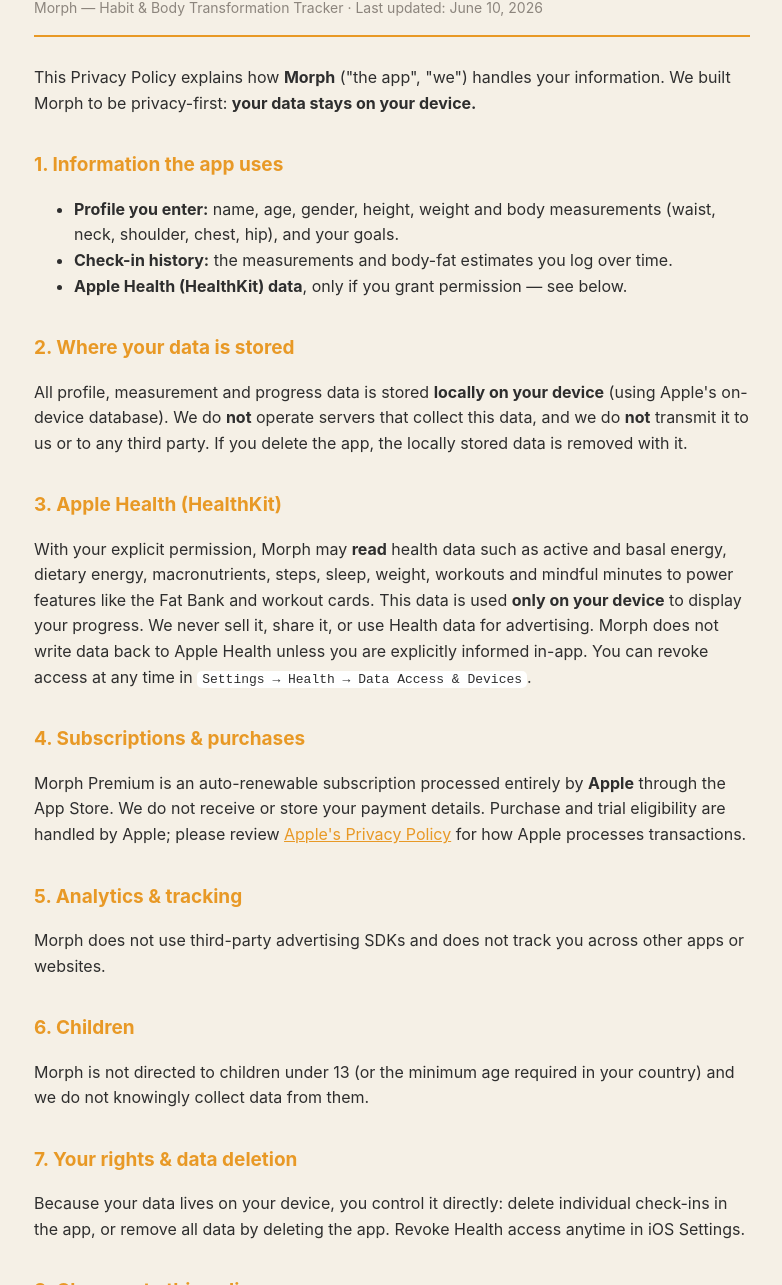
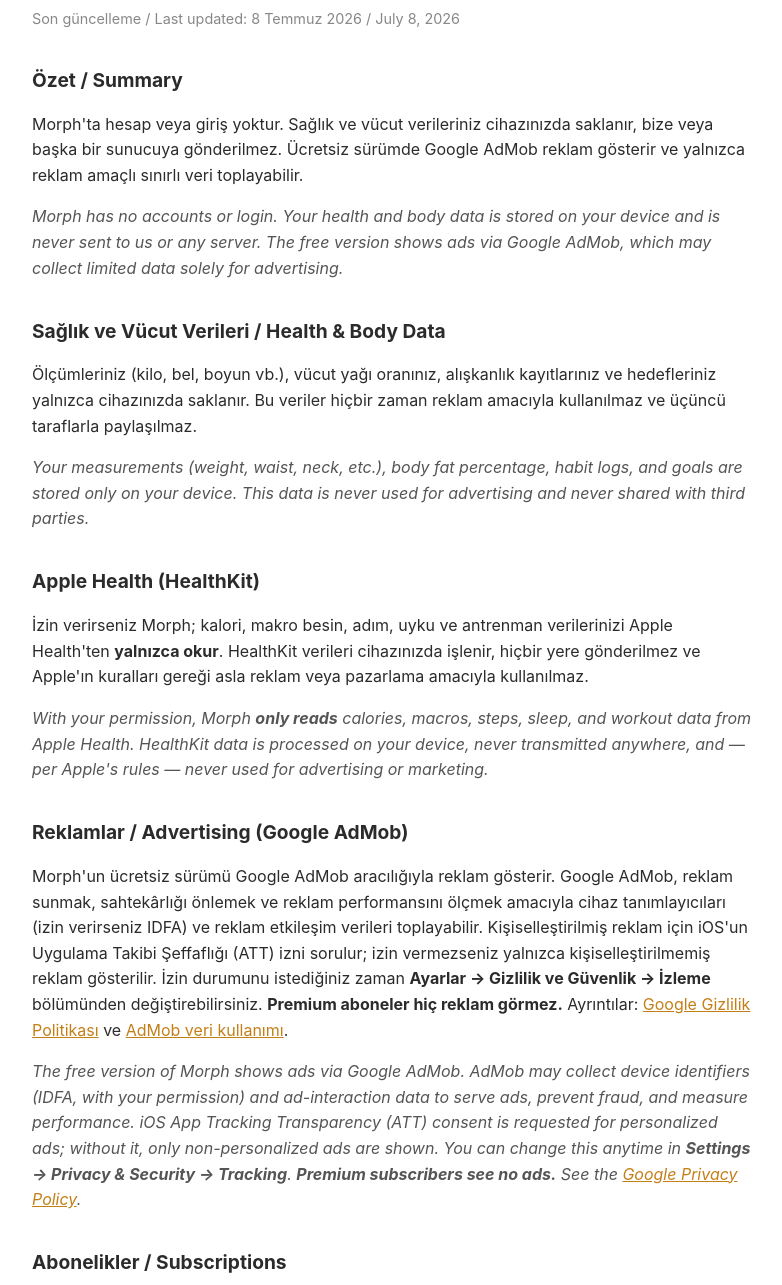
Before and after one commit to egeaccount123/body-legal, a plain HTML site: page privacy.html in a window 1280 px wide. Shown: the part 92-1377 px from the top of the page, without its empty margins (248-1030 px from the left). Drawn offline with Linux system fonts and the light colour scheme.

Commit message:
Add files via upload

```diff
--- a/privacy.html
+++ b/privacy.html
@@ -1,134 +1,91 @@
 <!DOCTYPE html>
-<html lang="en">
+<html lang="tr">
 <head>
-<meta charset="utf-8">
-<meta name="viewport" content="width=device-width, initial-scale=1">
-<title>Morph — Privacy Policy / Gizlilik Politikası</title>
+<meta charset="UTF-8">
+<meta name="viewport" content="width=device-width, initial-scale=1.0">
+<title>Morph — Gizlilik Politikası / Privacy Policy</title>
 <style>
-  :root { --amber:#E89926; --charcoal:#2E2E2E; --gray:#8C857D; --cream:#F5F0E6; }
-  * { box-sizing:border-box; }
-  body { margin:0; font-family:-apple-system,BlinkMacSystemFont,"Segoe UI",Roboto,Helvetica,Arial,sans-serif;
-         color:var(--charcoal); background:var(--cream); line-height:1.6; }
-  .wrap { max-width:760px; margin:0 auto; padding:40px 22px 80px; }
-  header { border-bottom:2px solid var(--amber); padding-bottom:16px; margin-bottom:28px; }
-  h1 { font-size:28px; margin:0 0 4px; }
-  h2 { font-size:19px; margin:34px 0 8px; color:var(--amber); }
-  .muted { color:var(--gray); font-size:14px; }
-  a { color:var(--amber); }
-  .lang { margin:48px 0 0; padding-top:24px; border-top:1px solid #d9d4cc; }
-  code { background:#fff; padding:1px 5px; border-radius:5px; }
+  body { font-family: -apple-system, BlinkMacSystemFont, "Segoe UI", Roboto, sans-serif;
+         max-width: 720px; margin: 0 auto; padding: 24px; line-height: 1.6; color: #2b2b2b; }
+  h1 { font-size: 1.6em; } h2 { font-size: 1.2em; margin-top: 1.8em; }
+  em { color: #555; }
+  a { color: #c47f17; }
+  .updated { color: #888; font-size: 0.9em; }
 </style>
 </head>
 <body>
-<div class="wrap">
-  <header>
-    <h1>Privacy Policy</h1>
-    <div class="muted">Morph — Habit &amp; Body Transformation Tracker · Last updated: June 10, 2026</div>
-  </header>
 
-  <p>This Privacy Policy explains how <strong>Morph</strong> ("the app", "we") handles your
-  information. We built Morph to be privacy-first: <strong>your data stays on your device.</strong></p>
+<h1>Morph — Gizlilik Politikası / Privacy Policy</h1>
+<p class="updated">Son güncelleme / Last updated: 8 Temmuz 2026 / July 8, 2026</p>
 
-  <h2>1. Information the app uses</h2>
-  <ul>
-    <li><strong>Profile you enter:</strong> name, age, gender, height, weight and body
-    measurements (waist, neck, shoulder, chest, hip), and your goals.</li>
-    <li><strong>Check-in history:</strong> the measurements and body-fat estimates you log over time.</li>
-    <li><strong>Apple Health (HealthKit) data</strong>, only if you grant permission — see below.</li>
-  </ul>
+<h2>Özet / Summary</h2>
+<p>Morph'ta hesap veya giriş yoktur. Sağlık ve vücut verileriniz cihazınızda saklanır,
+bize veya başka bir sunucuya gönderilmez. Ücretsiz sürümde Google AdMob reklam gösterir
+ve yalnızca reklam amaçlı sınırlı veri toplayabilir.</p>
+<p><em>Morph has no accounts or login. Your health and body data is stored on your device
+and is never sent to us or any server. The free version shows ads via Google AdMob,
+which may collect limited data solely for advertising.</em></p>
 
-  <h2>2. Where your data is stored</h2>
-  <p>All profile, measurement and progress data is stored <strong>locally on your device</strong>
-  (using Apple's on-device database). We do <strong>not</strong> operate servers that collect this
-  data, and we do <strong>not</strong> transmit it to us or to any third party. If you delete the app,
-  the locally stored data is removed with it.</p>
+<h2>Sağlık ve Vücut Verileri / Health &amp; Body Data</h2>
+<p>Ölçümleriniz (kilo, bel, boyun vb.), vücut yağı oranınız, alışkanlık kayıtlarınız ve
+hedefleriniz yalnızca cihazınızda saklanır. Bu veriler hiçbir zaman reklam amacıyla
+kullanılmaz ve üçüncü taraflarla paylaşılmaz.</p>
+<p><em>Your measurements (weight, waist, neck, etc.), body fat percentage, habit logs, and
+goals are stored only on your device. This data is never used for advertising and never
+shared with third parties.</em></p>
 
-  <h2>3. Apple Health (HealthKit)</h2>
-  <p>With your explicit permission, Morph may <strong>read</strong> health data such as active and
-  basal energy, dietary energy, macronutrients, steps, sleep, weight, workouts and mindful minutes
-  to power features like the Fat Bank and workout cards. This data is used <strong>only on your
-  device</strong> to display your progress. We never sell it, share it, or use Health data for
-  advertising. Morph does not write data back to Apple Health unless you are explicitly informed in-app.
-  You can revoke access at any time in <code>Settings → Health → Data Access &amp; Devices</code>.</p>
+<h2>Apple Health (HealthKit)</h2>
+<p>İzin verirseniz Morph; kalori, makro besin, adım, uyku ve antrenman verilerinizi Apple
+Health'ten <strong>yalnızca okur</strong>. HealthKit verileri cihazınızda işlenir, hiçbir yere
+gönderilmez ve Apple'ın kuralları gereği asla reklam veya pazarlama amacıyla kullanılmaz.</p>
+<p><em>With your permission, Morph <strong>only reads</strong> calories, macros, steps, sleep, and
+workout data from Apple Health. HealthKit data is processed on your device, never
+transmitted anywhere, and — per Apple's rules — never used for advertising or marketing.</em></p>
 
-  <h2>4. Subscriptions &amp; purchases</h2>
-  <p>Morph Premium is an auto-renewable subscription processed entirely by <strong>Apple</strong>
-  through the App Store. We do not receive or store your payment details. Purchase and trial
-  eligibility are handled by Apple; please review
-  <a href="https://www.apple.com/legal/privacy/">Apple's Privacy Policy</a> for how Apple processes
-  transactions.</p>
+<h2>Reklamlar / Advertising (Google AdMob)</h2>
+<p>Morph'un ücretsiz sürümü Google AdMob aracılığıyla reklam gösterir. Google AdMob,
+reklam sunmak, sahtekârlığı önlemek ve reklam performansını ölçmek amacıyla cihaz
+tanımlayıcıları (izin verirseniz IDFA) ve reklam etkileşim verileri toplayabilir.
+Kişiselleştirilmiş reklam için iOS'un Uygulama Takibi Şeffaflığı (ATT) izni sorulur;
+izin vermezseniz yalnızca kişiselleştirilmemiş reklam gösterilir. İzin durumunu istediğiniz
+zaman <strong>Ayarlar → Gizlilik ve Güvenlik → İzleme</strong> bölümünden değiştirebilirsiniz.
+<strong>Premium aboneler hiç reklam görmez.</strong> Ayrıntılar:
+<a href="https://policies.google.com/privacy">Google Gizlilik Politikası</a> ve
+<a href="https://support.google.com/admob/answer/6128543">AdMob veri kullanımı</a>.</p>
+<p><em>The free version of Morph shows ads via Google AdMob. AdMob may collect device
+identifiers (IDFA, with your permission) and ad-interaction data to serve ads, prevent
+fraud, and measure performance. iOS App Tracking Transparency (ATT) consent is requested
+for personalized ads; without it, only non-personalized ads are shown. You can change this
+anytime in <strong>Settings → Privacy &amp; Security → Tracking</strong>.
+<strong>Premium subscribers see no ads.</strong> See the
+<a href="https://policies.google.com/privacy">Google Privacy Policy</a>.</em></p>
 
-  <h2>5. Analytics &amp; tracking</h2>
-  <p>Morph does not use third-party advertising SDKs and does not track you across other apps or
-  websites.</p>
+<h2>Abonelikler / Subscriptions</h2>
+<p>Premium abonelik satın alımları tamamen Apple (App Store) üzerinden işlenir. Ödeme
+bilgilerinize erişimimiz yoktur. Abonelik Apple Kimliğinize bağlıdır; uygulamayı silip
+yeniden kursanız bile "Satın Alımları Geri Yükle" ile geri gelir.</p>
+<p><em>Premium purchases are processed entirely by Apple (App Store). We never see your
+payment information. Subscriptions are tied to your Apple ID and can be restored anytime.</em></p>
 
-  <h2>6. Children</h2>
-  <p>Morph is not directed to children under 13 (or the minimum age required in your country) and we
-  do not knowingly collect data from them.</p>
+<h2>Veri Silme / Data Deletion</h2>
+<p>Tüm yerel verilerinizi Profil ekranındaki <strong>"Tüm Verileri Sil"</strong> düğmesiyle veya
+uygulamayı silerek kalıcı olarak kaldırabilirsiniz. Verileriniz bizde olmadığı için ayrıca
+bir talepte bulunmanız gerekmez.</p>
+<p><em>You can permanently delete all local data via <strong>"Delete All Data"</strong> in the
+Profile screen, or by deleting the app. Since we hold no copy of your data, no further
+request is needed.</em></p>
 
-  <h2>7. Your rights &amp; data deletion</h2>
-  <p>Because your data lives on your device, you control it directly: delete individual check-ins in
-  the app, or remove all data by deleting the app. Revoke Health access anytime in iOS Settings.</p>
+<h2>Çocuklar / Children</h2>
+<p>Morph, 13 yaş altı çocuklara yönelik değildir ve onlardan bilerek veri toplamaz.</p>
+<p><em>Morph is not directed at children under 13 and does not knowingly collect data from them.</em></p>
 
-  <h2>8. Changes to this policy</h2>
-  <p>We may update this policy as the app evolves. Material changes will be reflected here with a new
-  "Last updated" date.</p>
+<h2>Değişiklikler / Changes</h2>
+<p>Bu politika güncellenirse yeni sürüm bu sayfada yayınlanır.</p>
+<p><em>If this policy changes, the updated version will be published on this page.</em></p>
 
-  <h2>9. Contact</h2>
-  <p>Questions about privacy? Contact us at
-  <a href="mailto:egedev488@gmail.com">egedev488@gmail.com</a>.</p>
+<h2>İletişim / Contact</h2>
+<p>Sorularınız için / For questions:
+<a href="mailto:helpmorph@gmail.com">helpmorph@gmail.com</a></p>
 
-  <!-- ───────────────────────── Türkçe ───────────────────────── -->
-  <div class="lang">
-    <h1>Gizlilik Politikası</h1>
-    <div class="muted">Morph — Alışkanlık &amp; Vücut Dönüşümü Takipçisi · Son güncelleme: 10 Haziran 2026</div>
-
-    <p>Bu politika, <strong>Morph</strong> uygulamasının bilgilerini nasıl ele aldığını açıklar.
-    Morph gizlilik önceliklidir: <strong>verilerin cihazında kalır.</strong></p>
-
-    <h2>1. Kullanılan bilgiler</h2>
-    <ul>
-      <li><strong>Girdiğin profil:</strong> ad, yaş, cinsiyet, boy, kilo ve vücut ölçüleri (bel,
-      boyun, omuz, göğüs, kalça) ile hedeflerin.</li>
-      <li><strong>Check-in geçmişi:</strong> zaman içinde kaydettiğin ölçümler ve yağ oranı tahminleri.</li>
-      <li><strong>Apple Health (HealthKit) verileri</strong>, yalnızca izin verirsen.</li>
-    </ul>
-
-    <h2>2. Verilerin nerede saklanır</h2>
-    <p>Tüm profil, ölçüm ve ilerleme verisi <strong>cihazında yerel olarak</strong> saklanır. Bu
-    veriyi toplayan bir sunucumuz <strong>yoktur</strong> ve veriyi bize ya da üçüncü taraflara
-    <strong>göndermeyiz</strong>. Uygulamayı silersen yerel veriler de silinir.</p>
-
-    <h2>3. Apple Health (HealthKit)</h2>
-    <p>Açık iznin ile Morph; aktif/bazal enerji, beslenme enerjisi, makrolar, adım, uyku, kilo,
-    antrenman ve farkındalık dakikaları gibi sağlık verilerini <strong>okuyabilir</strong>. Bu veri
-    yalnızca <strong>cihazında</strong> ilerlemeni göstermek için kullanılır; satılmaz, paylaşılmaz,
-    reklam için kullanılmaz. Erişimi istediğin zaman
-    <code>Ayarlar → Sağlık → Veri Erişimi ve Cihazlar</code> bölümünden kaldırabilirsin.</p>
-
-    <h2>4. Abonelikler ve satın almalar</h2>
-    <p>Morph Premium, App Store üzerinden tamamen <strong>Apple</strong> tarafından işlenen otomatik
-    yenilenen bir aboneliktir. Ödeme bilgilerini almayız veya saklamayız.</p>
-
-    <h2>5. Analitik ve takip</h2>
-    <p>Morph üçüncü taraf reklam SDK'ları kullanmaz ve seni başka uygulama/sitelerde takip etmez.</p>
-
-    <h2>6. Çocuklar</h2>
-    <p>Morph 13 yaş altı (veya ülkendeki asgari yaş) çocuklara yönelik değildir ve bilerek onlardan
-    veri toplamaz.</p>
-
-    <h2>7. Haklarin ve veri silme</h2>
-    <p>Verin cihazında olduğundan kontrol sende: uygulamadaki check-in'leri tek tek silebilir veya
-    uygulamayı kaldırarak tüm veriyi temizleyebilirsin.</p>
-
-    <h2>8. Değişiklikler</h2>
-    <p>Bu politikayı güncelleyebiliriz; önemli değişiklikler yeni "Son güncelleme" tarihiyle burada
-    yansıtılır.</p>
-
-    <h2>9. İletişim</h2>
-    <p>Gizlilikle ilgili sorular için:
-    <a href="mailto:egedev488@gmail.com">egedev488@gmail.com</a>.</p>
-  </div>
-</div>
 </body>
 </html>
```
